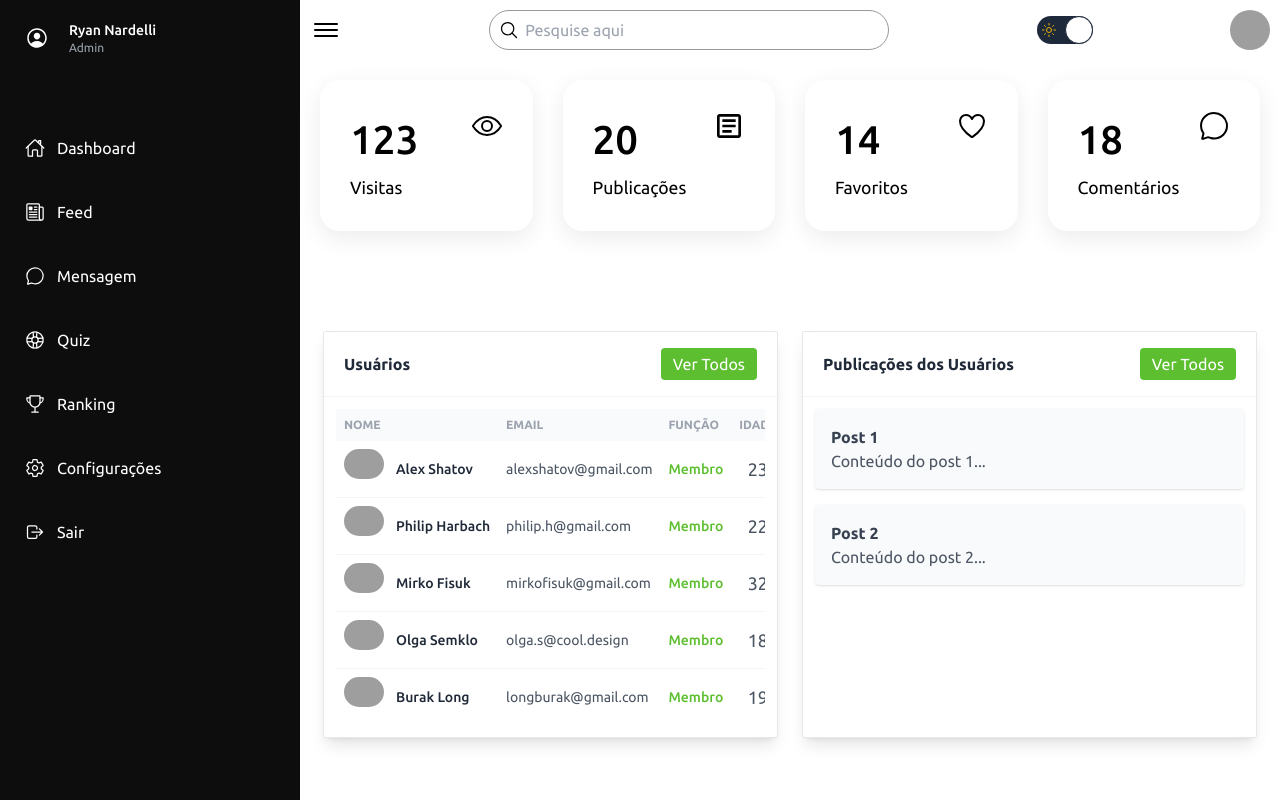
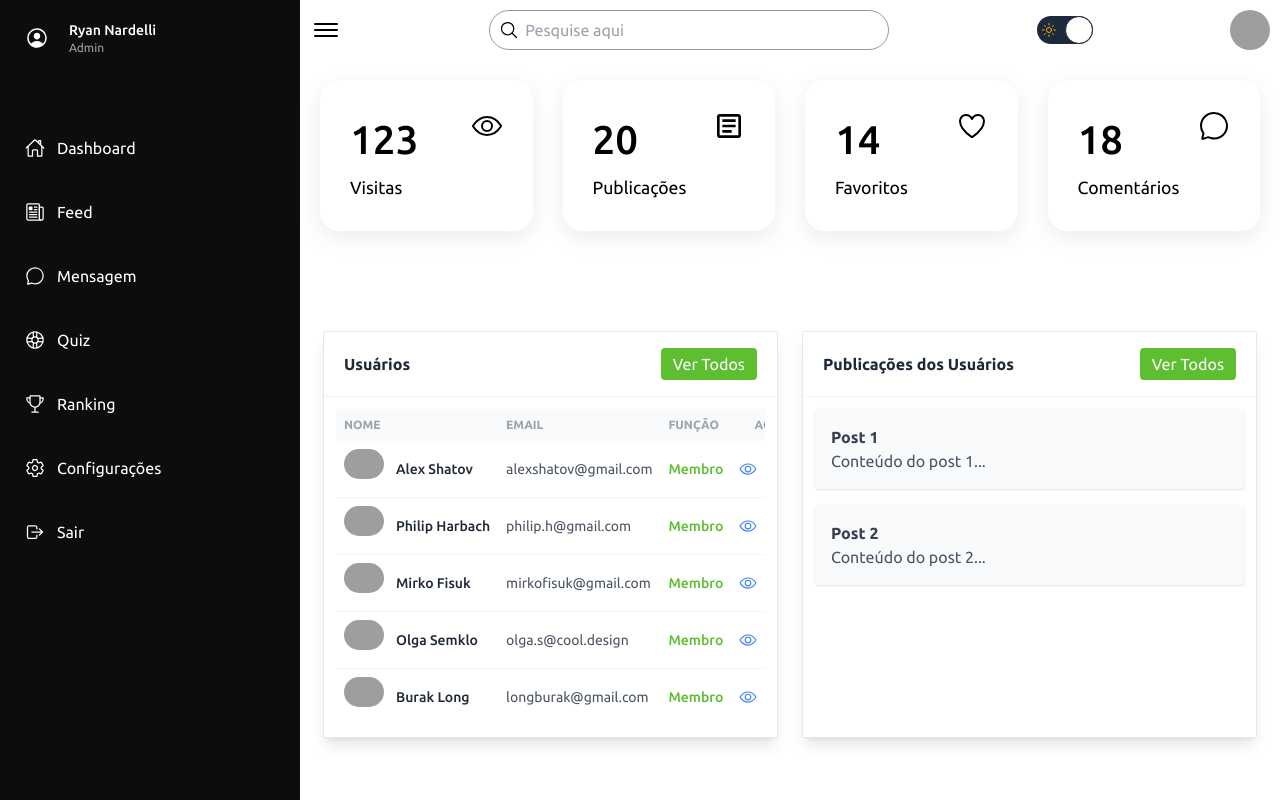
Before and after one commit to ryannardelli/heisenverse-_front_end, a Next.js app: page /dashboard in a window 1280 px wide. Shown: the top 800 px of the page. Built offline with nearby package versions, Linux system fonts and the light colour scheme; grey boxes are pictures that could not be loaded.

Commit message:
enviando ajustes

```diff
--- a/src/app/components/ListUsers/index.tsx
+++ b/src/app/components/ListUsers/index.tsx
@@ -1,4 +1,9 @@
 import { ListPosts } from '../ListPosts';
+import {
+  IoCreateOutline,
+  IoEyeOutline,
+  IoTrashOutline,
+} from "react-icons/io5";
 
 export const ListUsers = () => {
   return (
@@ -27,7 +32,7 @@ export const ListUsers = () => {
                       <div className="font-semibold text-left">Função</div>
                     </th>
                     <th className="p-2 whitespace-nowrap">
-                      <div className="font-semibold text-center">Idade</div>
+                      <div className="font-semibold text-center">Ações</div>
                     </th>
                   </tr>
                 </thead>
@@ -55,7 +60,17 @@ export const ListUsers = () => {
                       <div className="text-left font-medium text-primary">Membro</div>
                     </td>
                     <td className="p-2 whitespace-nowrap">
-                      <div className="text-lg text-center">23</div>
+                      <div className="flex justify-center space-x-2">
+                        <button className="text-blue-500 hover:text-blue-700">
+                          <IoEyeOutline size={18} />
+                        </button>
+                        <button className="text-yellow-500 hover:text-yellow-700">
+                          <IoCreateOutline size={18} />
+                        </button>
+                        <button className="text-red-500 hover:text-red-700">
+                          <IoTrashOutline size={18} />
+                        </button>
+                      </div>
                     </td>
                   </tr>
                   <tr>
@@ -80,7 +95,17 @@ export const ListUsers = () => {
                       <div className="text-left font-medium text-primary">Membro</div>
                     </td>
                     <td className="p-2 whitespace-nowrap">
-                      <div className="text-lg text-center">22</div>
+                      <div className="flex justify-center space-x-2">
+                        <button className="text-blue-500 hover:text-blue-700">
+                          <IoEyeOutline size={18} />
+                        </button>
+                        <button className="text-yellow-500 hover:text-yellow-700">
+                          <IoCreateOutline size={18} />
+                        </button>
+                        <button className="text-red-500 hover:text-red-700">
+                          <IoTrashOutline size={18} />
+                        </button>
+                      </div>
                     </td>
                   </tr>
                   <tr>
@@ -105,7 +130,17 @@ export const ListUsers = () => {
                       <div className="text-left font-medium text-primary">Membro</div>
                     </td>
                     <td className="p-2 whitespace-nowrap">
-                      <div className="text-lg text-center">32</div>
+                      <div className="flex justify-center space-x-2">
+                        <button className="text-blue-500 hover:text-blue-700">
+                          <IoEyeOutline size={18} />
+                        </button>
+                        <button className="text-yellow-500 hover:text-yellow-700">
+                          <IoCreateOutline size={18} />
+                        </button>
+                        <button className="text-red-500 hover:text-red-700">
+                          <IoTrashOutline size={18} />
+                        </button>
+                      </div>
                     </td>
                   </tr>
                   <tr>
@@ -130,7 +165,17 @@ export const ListUsers = () => {
                       <div className="text-left font-medium text-primary">Membro</div>
                     </td>
                     <td className="p-2 whitespace-nowrap">
-                      <div className="text-lg text-center">18</div>
+                      <div className="flex justify-center space-x-2">
+                        <button className="text-blue-500 hover:text-blue-700">
+                          <IoEyeOutline size={18} />
+                        </button>
+                        <button className="text-yellow-500 hover:text-yellow-700">
+                          <IoCreateOutline  size={18} />
+                        </button>
+                        <button className="text-red-500 hover:text-red-700">
+                          <IoTrashOutline  size={18} />
+                        </button>
+                      </div>
                     </td>
                   </tr>
                   <tr>
@@ -155,7 +200,17 @@ export const ListUsers = () => {
                       <div className="text-left font-medium text-primary">Membro</div>
                     </td>
                     <td className="p-2 whitespace-nowrap">
-                      <div className="text-lg text-center">19</div>
+                      <div className="flex justify-center space-x-2">
+                        <button className="text-blue-500 hover:text-blue-700">
+                          <IoEyeOutline size={18} />
+                        </button>
+                        <button className="text-yellow-500 hover:text-yellow-700">
+                          <IoCreateOutline size={18} />
+                        </button>
+                        <button className="text-red-500 hover:text-red-700">
+                          <IoTrashOutline size={18} />
+                        </button>
+                      </div>
                     </td>
                   </tr>
                 </tbody>
```
